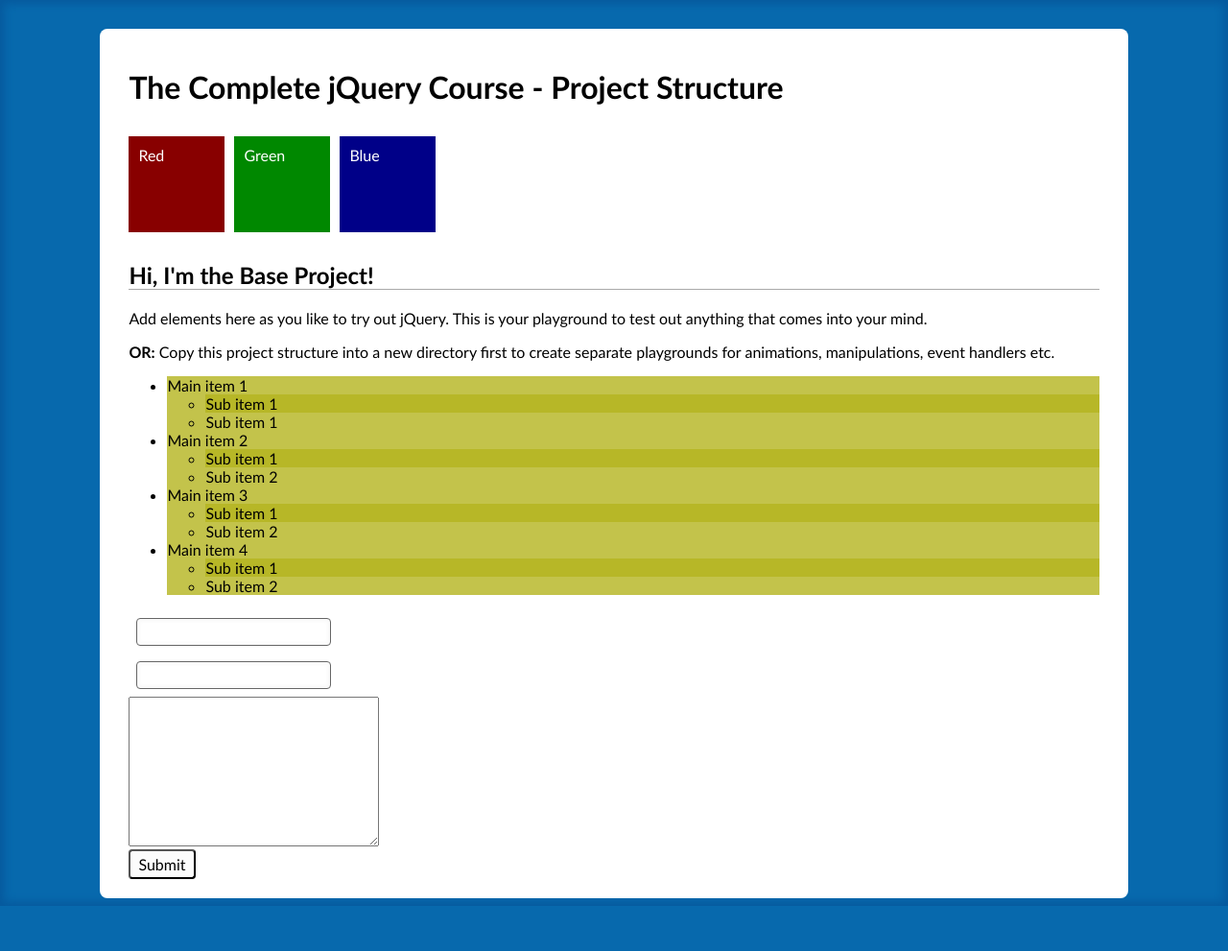
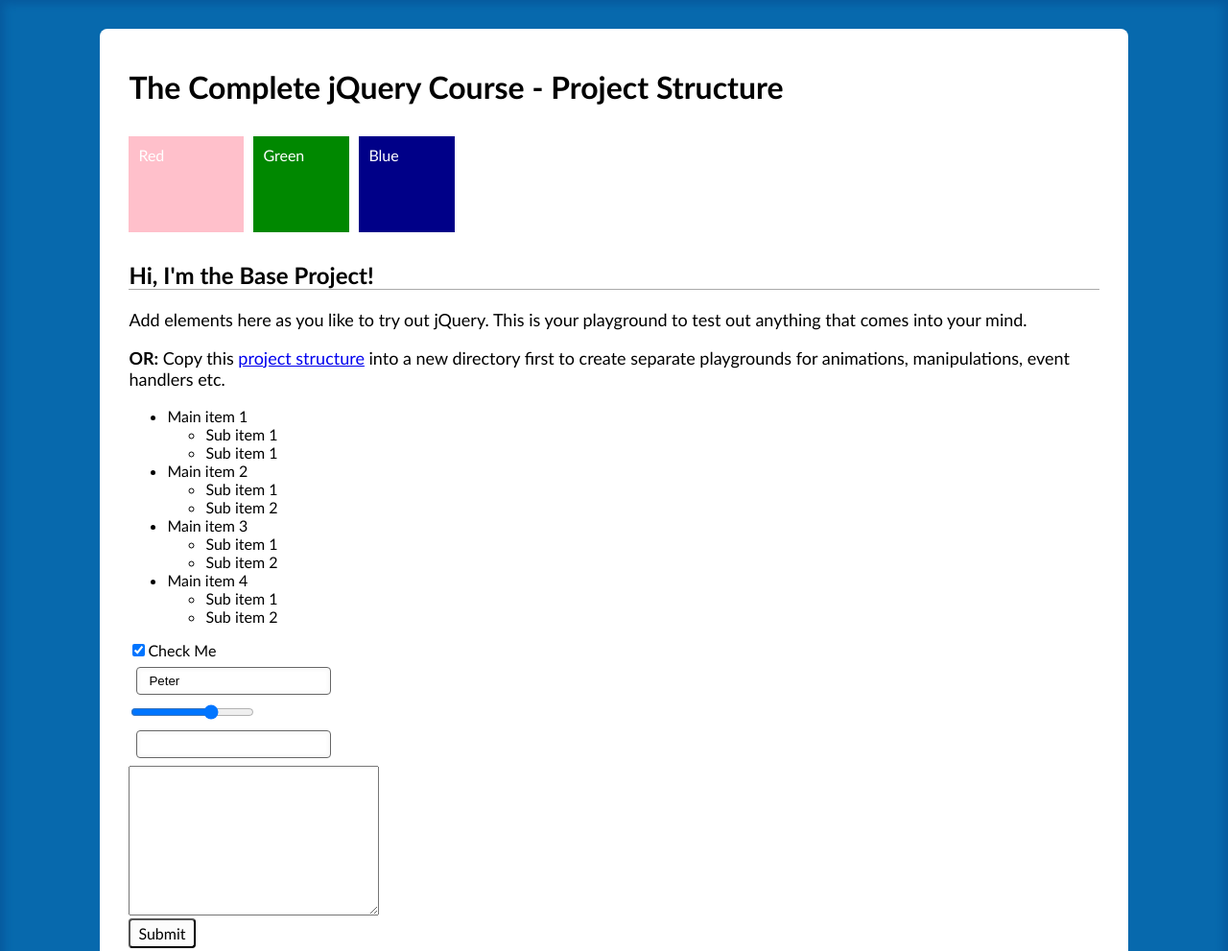
Before and after one commit to Phits/jquery-tut-udemy, a plain HTML site: page base/index.html in a window 1280 px wide. Shown: the top 991 px of the page at 96% size. Before the commit the page ends 944 px from the top, so only its background shows below. Drawn offline with nearby package versions, Linux system fonts and the light colour scheme.

Commit message:
Finished Section 4

```diff
--- a/base/index.html
+++ b/base/index.html
@@ -17,7 +17,13 @@
 
     <h2>Hi, I'm the Base Project!</h2>
     <p>Add elements here as you like to try out jQuery. This is your playground to test out anything that comes into your mind.</p>
-    <p><strong>OR:</strong> Copy this project structure into a new directory first to create separate playgrounds for animations, manipulations, event handlers etc.</p>
+    <p><strong>OR:</strong> Copy this <a id="special-link" href="/url">project structure</a> into a new directory first to create separate playgrounds for animations, manipulations, event handlers etc.</p>
+
+  <div class="gallery">
+    <img src="images/laptop-mobile_small.jpg" alt="">
+    <img src="images/laptop-on-table_small.jpg" alt="">
+    <img src="images/people-office-group-team_small.jpg" alt="">
+  </div>
 
    <ul id="list">
        <li>Main item 1
@@ -47,7 +53,9 @@
    </ul>
 
    <form>
-      <input type="text"><br />
+      <input type="checkbox" name="cb" checked><label for="cb">Check Me</label><br />
+      <input type="text" value="Peter"><br />
+       <input type="range" min="1" max="10" value="7"><br />
       <input type="email"><br />
       <textarea name="" id="" cols="30" rows="10"></textarea><br />
       <input type="submit" value="Submit">
--- a/base/js/script.js
+++ b/base/js/script.js
@@ -1,4 +1,109 @@
 $(function() {
+
+	// Changing CSS Properties of Elements
+    $(".gallery").css("display", "none");
+
+    var redBox = $(".red-box");
+    console.log(redBox.css("width"));
+    console.log(redBox.width());
+
+    redBox.css("background-color", "pink");
+    $('p').css("font-size", "18px");
+    redBox.css("width", "+=20px");
+
+    var properties = $("p").css(["font-size", "line-height", "color"])
+    console.log(properties);
+    console.log(properties["font-size"]);
+
+    redBox.css("user-select", "none");
+
+    redBox.css("user-select", function() {
+    	return "none";
+    });
+
+	//Image Slide Show
+    // var galleryImage = $(".gallery").find("img").first();
+    // var images = [
+    //      "images/laptop-mobile_small.jpg",
+    //      "images/laptop-on-table_small.jpg",
+    //      "images/people-office-group-team_small.jpg"
+    // ];
+
+    // var i =0;
+    // setInterval(function() {
+    //     i=(i + 1) % images.length;  // 0, 1, 2, 0, 1, ...
+
+    //     galleryImage.fadeOut(function() {
+    //     	$(this).attr( "src", images[i] );
+    //     	$(this).fadeIn();
+    //     });
+    // }, 2000)
+
+	// Manipulating Attributes and Properties
+	// attr(), prop(), val();
+
+    // var specialLink = $("#special-link");
+	// console.log( specialLink.attr("href") );
+	// console.log( specialLink.attr("href", "http://www.fitz.com/") );
+
+ //    var checkbox = $("input:checkbox");
+	// console.log( checkbox.prop("checked") );
+	// console.log( checkbox.attr("checked") );
+
+	// var textInput = $("input:text");
+	// textInput.val("John Fitz");
+ //    console.log( textInput.val() );
+
+ //    var rangeInput = $("input[type='range']");
+ //    console.log( rangeInput.val() );
+
+
+   // Removing Elements and Content
+   // $("li").remove();
+
+    // $(function() {
+    //    $("li").remove();
+    //    $("form").children().not("input:text, textarea, br").remove();
+    // });
+
+    // var detachtedListItem = $("li").detach();
+    // $("#content").append(detachtedListItem);
+
+    // $("p:first").empty();
+
+    // $(".red-box, .blue-box, .green-box").empty();
+
+   // Replacing Elements
+   // $("li").replaceWith("<li>Replaced</li>");
+
+   // $("li").replaceWith(function(){
+   // 	return "<li>Replace with function;</li>";
+   // });
+
+	// var firstListItem = $("li:first");
+	// $("p:first").replaceWith(firstListItem);
+
+	// $(".red-box, .blue-box").replaceWith("<div class='green-box'>More Green</div>");
+
+   // Add New Elements to page
+	// $("ul ul:first").append("<li>I'm gonna be the last sub-item.</li>");
+
+	// $("<li>I'm gonna be the last sub-item.</li>").appendTo($("ul ul:first"));
+
+	// $("ul ul:first").prepend("<li>I'm gonna be the first sub-item.</li>");
+
+	// $("ul ul").prepend("<li>I'm gonna be the all sub-items.</li>");
+
+	// $("<h4>John Fitzpatrick</h4>").prependTo($("#content"));
+
+	// $(".red-box").after("<div class='red-box'>Another Red Box</div>");
+	// $(".blue-box").before("<div class='blue-box'>Another Blue Box</div>");
+
+	// $(".blue-box").before( function() {
+	// 	return "<div class='blue-box'>Blue 2</div>";
+	// });
+
+    // $("p").after( $("#list") );
 
 	// Filter Elements
 	//$("#list").find("li").filter(":even").css("background-color", "rgba(180, 180, 30, 0.8");
@@ -10,9 +115,9 @@ $(function() {
     //$("li").last().css("background-color", "rgba(180, 180, 30, 0.8");
     //$("li").eq(-1).css("background-color", "rgba(180, 180, 30, 0.8");
     //$("li").not(":first").css("background-color", "rgba(180, 180, 30, 0.8");
-    $("li").not(function(index) {
-    	return index % 3 === 2;
-    }).css("background-color", "rgba(180, 180, 30, 0.8");
+    // $("li").not(function(index) {
+    // 	return index % 3 === 2;
+    // }).css("background-color", "rgba(180, 180, 30, 0.8");
 
 	// Transverse
 	//$("#list").find("li").css("background-color", "rgba(180, 180, 30, 0.8");
```
